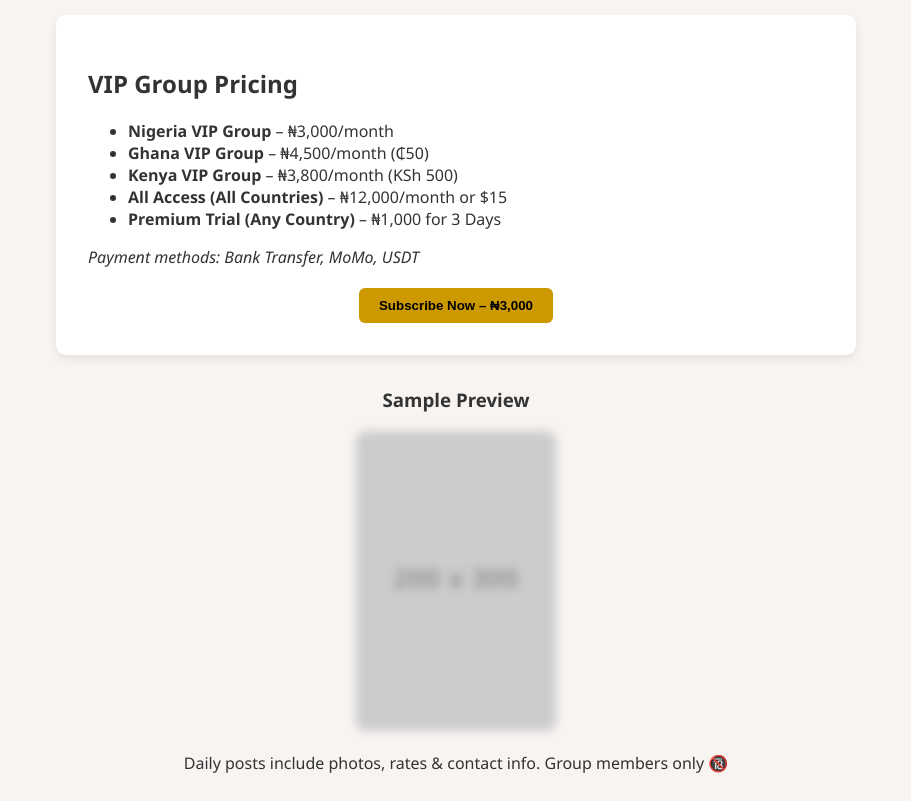
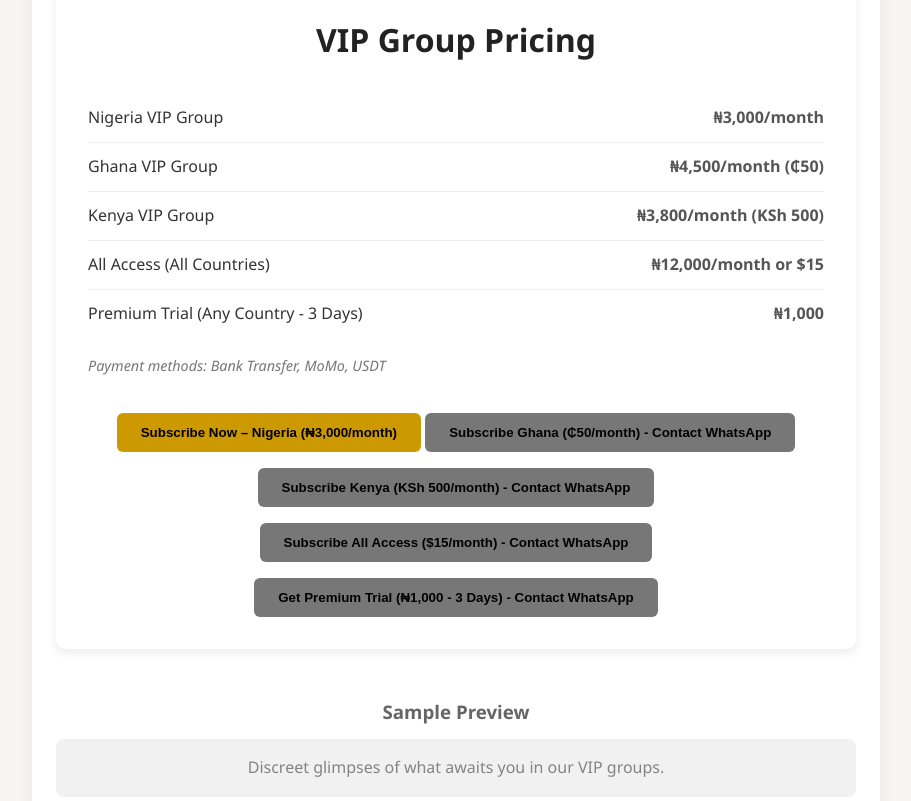
Before and after one commit to Benzee10/perfectmatch, a plain HTML site: page index.html in a window 1280 px wide. Shown: the part 820-1621 px from the top of the page, without its empty margins (184-1095 px from the left). Drawn offline with Linux system fonts and the light colour scheme; placeholder pictures from the web are drawn by us; a script that the page names is missing.

Commit message:
Update index.html

```diff
--- a/index.html
+++ b/index.html
@@ -9,58 +9,158 @@
     body {
       font-family: 'Segoe UI', Tahoma, Geneva, Verdana, sans-serif;
       margin: 0;
-      background: #f7f4f2;
+      background: #f7f4f2; /* Light earthy tone */
       color: #333;
+      line-height: 1.6;
     }
     header {
-      background: #000;
+      background: #333; /* Dark grey instead of black */
       color: #fff;
       padding: 2rem;
       text-align: center;
     }
     h1 {
-      margin: 0;
+      margin: 0 0 0.5rem 0;
       font-size: 2.5rem;
+      font-weight: bold;
+      letter-spacing: -0.02em;
     }
-    .cta-button {
-      display: none;
+    header p {
+      font-size: 1.1rem;
+      opacity: 0.8;
     }
     section {
       padding: 3rem 1.5rem;
       max-width: 800px;
-      margin: 0 auto;
+      margin: 2rem auto; /* Add some top/bottom margin to sections */
+      background: #fff;
+      border-radius: 10px;
+      box-shadow: 0 6px 15px rgba(0,0,0,0.05); /* Slightly softer shadow */
+    }
+    h2 {
+      color: #222;
+      font-size: 2rem;
+      text-align: center;
+      margin-bottom: 1.5rem;
     }
     .steps {
       display: grid;
       gap: 2rem;
+      grid-template-columns: repeat(auto-fit, minmax(250px, 1fr)); /* More flexible grid */
     }
     .step {
+      background: #f9f9f9; /* Lighter background for steps */
+      padding: 1.5rem;
+      border-radius: 8px;
+      box-shadow: 0 2px 5px rgba(0,0,0,0.03);
+      border-left: 5px solid #cc9900; /* Accent color */
+    }
+    .step h3 {
+      margin-top: 0;
+      color: #444;
+      font-size: 1.2rem;
+    }
+    .pricing {
+      margin-top: 2.5rem;
+      padding: 2rem;
       background: #fff;
-      padding: 1.5rem;
       border-radius: 10px;
       box-shadow: 0 4px 10px rgba(0,0,0,0.08);
     }
-    .pricing {
-      background: #fff;
-      padding: 2rem;
+    .pricing h2 {
+      margin-bottom: 1.8rem;
+    }
+    .pricing ul {
+      list-style: none;
+      padding: 0;
+    }
+    .pricing li {
+      padding: 0.7rem 0;
+      border-bottom: 1px solid #eee;
+    }
+    .pricing li:last-child {
+      border-bottom: none;
+    }
+    .pricing em {
+      font-style: italic;
+      color: #777;
+      display: block;
+      margin-top: 1rem;
+    }
+    .preview {
+      margin-top: 3rem;
+      text-align: center;
+      opacity: 0.9;
+    }
+    .preview h3 {
+      color: #555;
+      margin-bottom: 0.8rem;
+    }
+    .preview-hint {
+      background-color: #f0f0f0;
+      color: #777;
+      padding: 1rem;
+      border-radius: 8px;
+      margin-bottom: 1rem;
+    }
+    .preview img {
+      max-width: 250px;
       border-radius: 10px;
-      box-shadow: 0 4px 10px rgba(0,0,0,0.08);
-      margin-top: 2rem;
+      filter: blur(3px); /* Slightly less blur */
+      box-shadow: 0 2px 5px rgba(0,0,0,0.05);
+    }
+    .preview p {
+      font-size: 0.95rem;
+      color: #666;
+      margin-top: 0.5rem;
     }
     footer {
       text-align: center;
-      font-size: 0.9rem;
-      padding: 2rem;
+      font-size: 0.85rem;
+      padding: 2rem 1.5rem;
       color: #777;
+      margin-top: 3rem;
+      background: #f0f0f0; /* Light background for footer */
+      border-top: 1px solid #eee;
     }
-    .preview {
-      margin-top: 2rem;
-      text-align: center;
+    .cta-button {
+      display: inline-block;
+      background-color: #cc9900;
+      color: #000;
+      padding: 12px 24px;
+      font-weight: bold;
+      border: none;
+      border-radius: 6px;
+      cursor: pointer;
+      text-decoration: none;
+      transition: background-color 0.2s ease;
+      margin-top: 1rem;
     }
-    .preview img {
-      max-width: 200px;
-      border-radius: 10px;
-      filter: blur(5px);
+    .cta-button:hover {
+      background-color: #b38800;
+    }
+    .pricing-list {
+      list-style: none;
+      padding: 0;
+    }
+    .pricing-list li {
+      padding: 0.7rem 0;
+      border-bottom: 1px solid #eee;
+      display: flex;
+      justify-content: space-between;
+      align-items: center;
+    }
+    .pricing-list li:last-child {
+      border-bottom: none;
+    }
+    .pricing-list .price {
+      font-weight: bold;
+      color: #555;
+    }
+    .payment-info {
+      font-size: 0.9em;
+      color: #777;
+      margin-top: 0.5rem;
     }
   </style>
 </head>
@@ -89,26 +189,39 @@
 
     <div class="pricing">
       <h2>VIP Group Pricing</h2>
-      <ul>
-        <li><strong>Nigeria VIP Group</strong> – ₦3,000/month</li>
-        <li><strong>Ghana VIP Group</strong> – ₦4,500/month (₵50)</li>
-        <li><strong>Kenya VIP Group</strong> – ₦3,800/month (KSh 500)</li>
-        <li><strong>All Access (All Countries)</strong> – ₦12,000/month or $15</li>
-        <li><strong>Premium Trial (Any Country)</strong> – ₦1,000 for 3 Days</li>
+      <ul class="pricing-list">
+        <li><span>Nigeria VIP Group</span> <span class="price">₦3,000/month</span></li>
+        <li><span>Ghana VIP Group</span> <span class="price">₦4,500/month (₵50)</span></li>
+        <li><span>Kenya VIP Group</span> <span class="price">₦3,800/month (KSh 500)</span></li>
+        <li><span>All Access (All Countries)</span> <span class="price">₦12,000/month or $15</span></li>
+        <li><span>Premium Trial (Any Country - 3 Days)</span> <span class="price">₦1,000</span></li>
       </ul>
-      <p><em>Payment methods: Bank Transfer, MoMo, USDT</em></p>
+      <p class="payment-info"><em>Payment methods: Bank Transfer, MoMo, USDT</em></p>
 
       <div style="margin-top: 20px; text-align: center;">
-        <button onclick="payWithPaystack()" style="background-color:#cc9900; color:#000; padding:10px 20px; font-weight:bold; border:none; border-radius:6px; cursor:pointer;">
-          Subscribe Now – ₦3,000
+        <button onclick="payWithPaystack('PLN_0xupvknb16pecti', 'Benzee1000@gmail.com', '₦3,000 - Nigeria VIP Group')" class="cta-button">
+          Subscribe Now – Nigeria (₦3,000/month)
+        </button>
+        <button onclick="alert('Payment for Ghana VIP Group is not directly integrated yet. Please contact via WhatsApp.')" class="cta-button" style="background-color:#777;">
+          Subscribe Ghana (₵50/month) - Contact WhatsApp
+        </button>
+        <button onclick="alert('Payment for Kenya VIP Group is not directly integrated yet. Please contact via WhatsApp.')" class="cta-button" style="background-color:#777;">
+          Subscribe Kenya (KSh 500/month) - Contact WhatsApp
+        </button>
+        <button onclick="alert('Payment for All Access is not directly integrated yet. Please contact via WhatsApp.')" class="cta-button" style="background-color:#777;">
+          Subscribe All Access ($15/month) - Contact WhatsApp
+        </button>
+        <button onclick="alert('Payment for Premium Trial is not directly integrated yet. Please contact via WhatsApp.')" class="cta-button" style="background-color:#777;">
+          Get Premium Trial (₦1,000 - 3 Days) - Contact WhatsApp
         </button>
       </div>
     </div>
 
     <div class="preview">
       <h3>Sample Preview</h3>
-      <img src="https://via.placeholder.com/200x300.png?text=Sample+Preview" alt="Blurred Preview" />
-      <p>Daily posts include photos, rates & contact info. Group members only 🔞</p>
+      <div class="preview-hint">Discreet glimpses of what awaits you in our VIP groups.</div>
+      <img src="https://via.placeholder.com/250x350.png?text=Subtle+Hint" alt="Subtle Preview" style="filter: blur(2px);" />
+      <p>Daily posts include tasteful photos, rates & contact info. Exclusive to group members 🔞</p>
     </div>
   </section>
 
@@ -118,13 +231,13 @@
 
   <script src="https://js.paystack.co/v1/inline.js"></script>
   <script>
-    function payWithPaystack() {
+    function payWithPaystack(plan, email, amountText) {
       var handler = PaystackPop.setup({
         key: 'pk_live_1c528df98fb9dba640d22e2bb3b597905acc9093',
-        email: 'Benzee1000@gmail.com',
-        plan: 'PLN_0xupvknb16pecti',
+        email: email,
+        plan: plan,
         callback: function(response){
-          alert('Payment complete! Reference: ' + response.reference);
+          alert('Payment for ' + amountText + ' complete! Reference: ' + response.reference);
         },
         onClose: function(){
           alert('Payment window closed.');
@@ -134,7 +247,6 @@
     }
   </script>
 
-  <!-- WhatsApp Widget -->
   <script type="text/javascript">
     (function () {
       var options = {
@@ -149,4 +261,4 @@
     })();
   </script>
 </body>
-</html>
+      </html>
```
